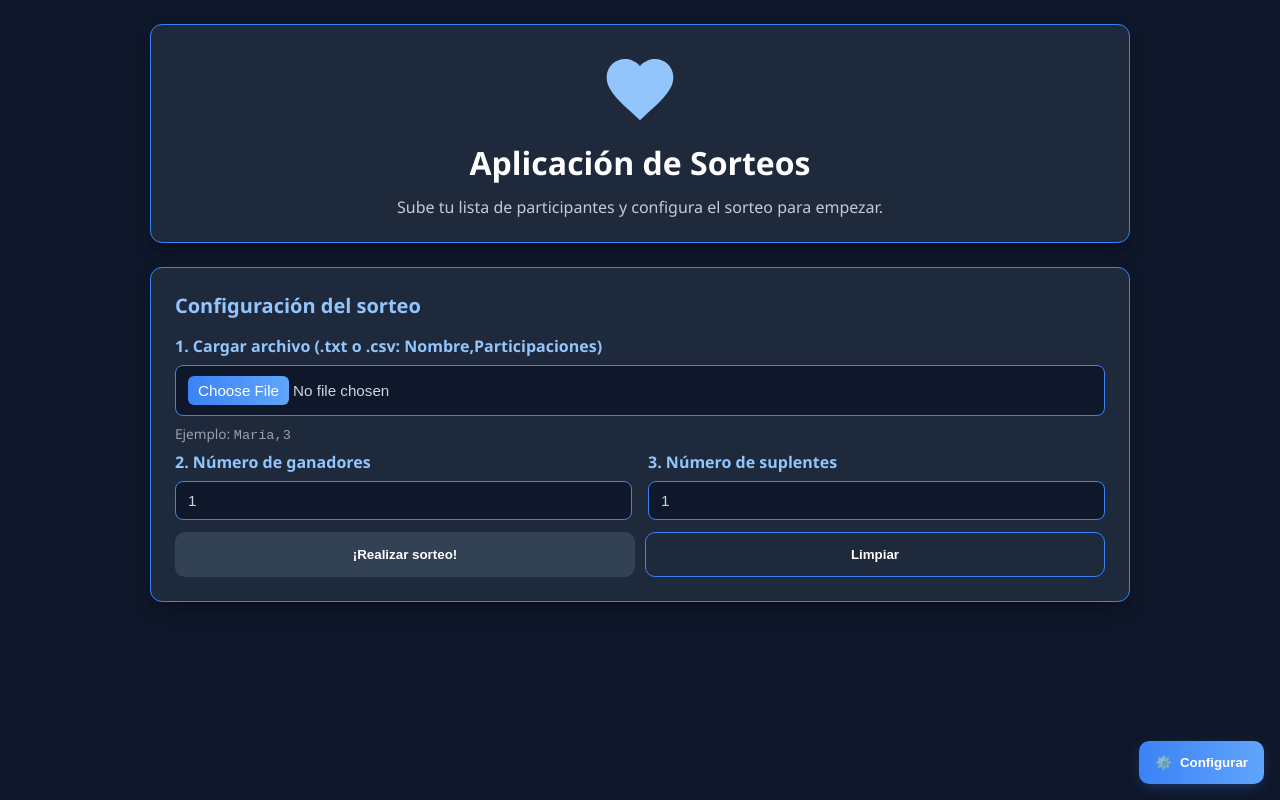
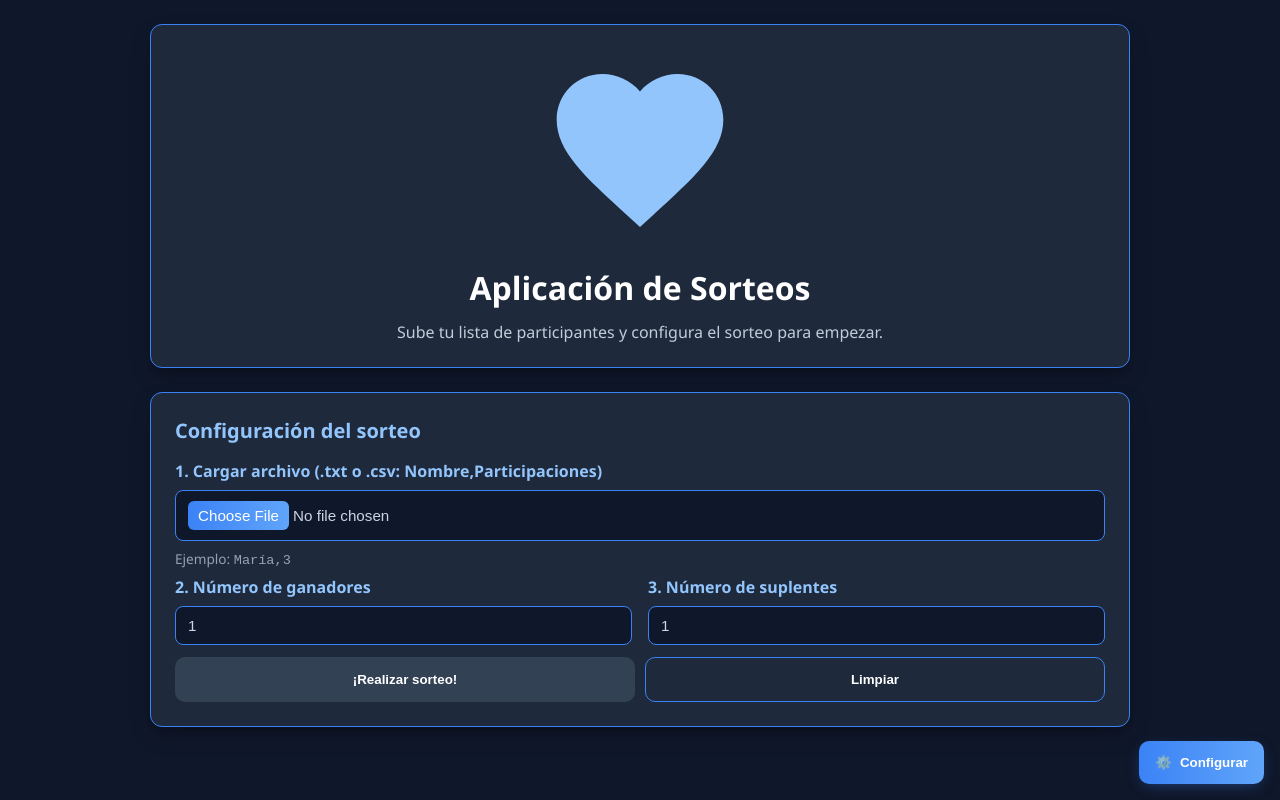
Before and after one commit to TomasMarquez81/sorteo, a website: page index.html in a window 1280 px wide. Drawn offline with nearby package versions, Linux system fonts and the light colour scheme.

Commit message:
Update style.css

```diff
--- a/style/style.css
+++ b/style/style.css
@@ -59,8 +59,7 @@
         }
 
         .logo {
-            width: 80px;
-            height: 80px;
+            width: 200px;
             color: var(--text-accent);
             border-radius: 16px;
             overflow: hidden;
```
